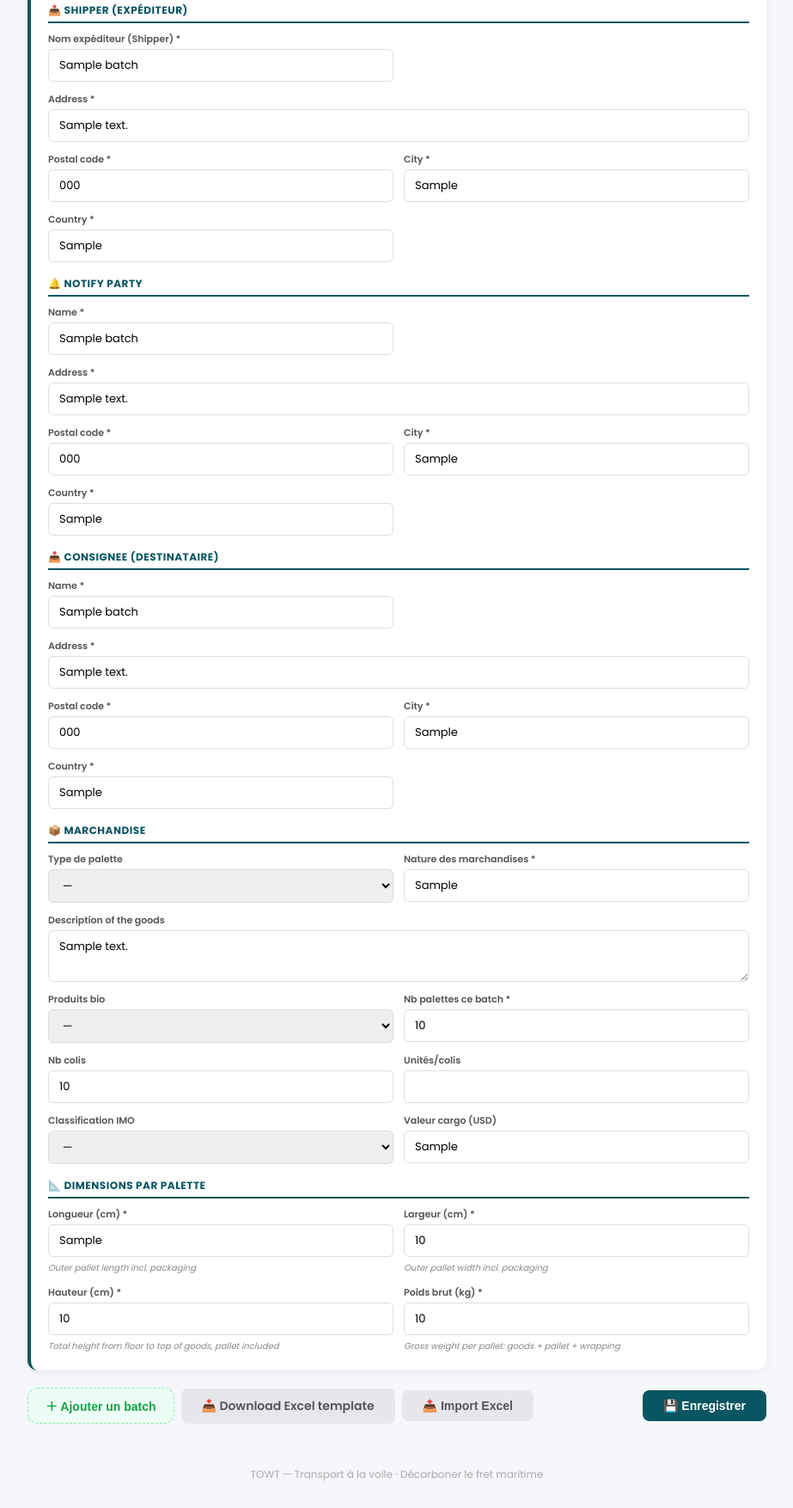
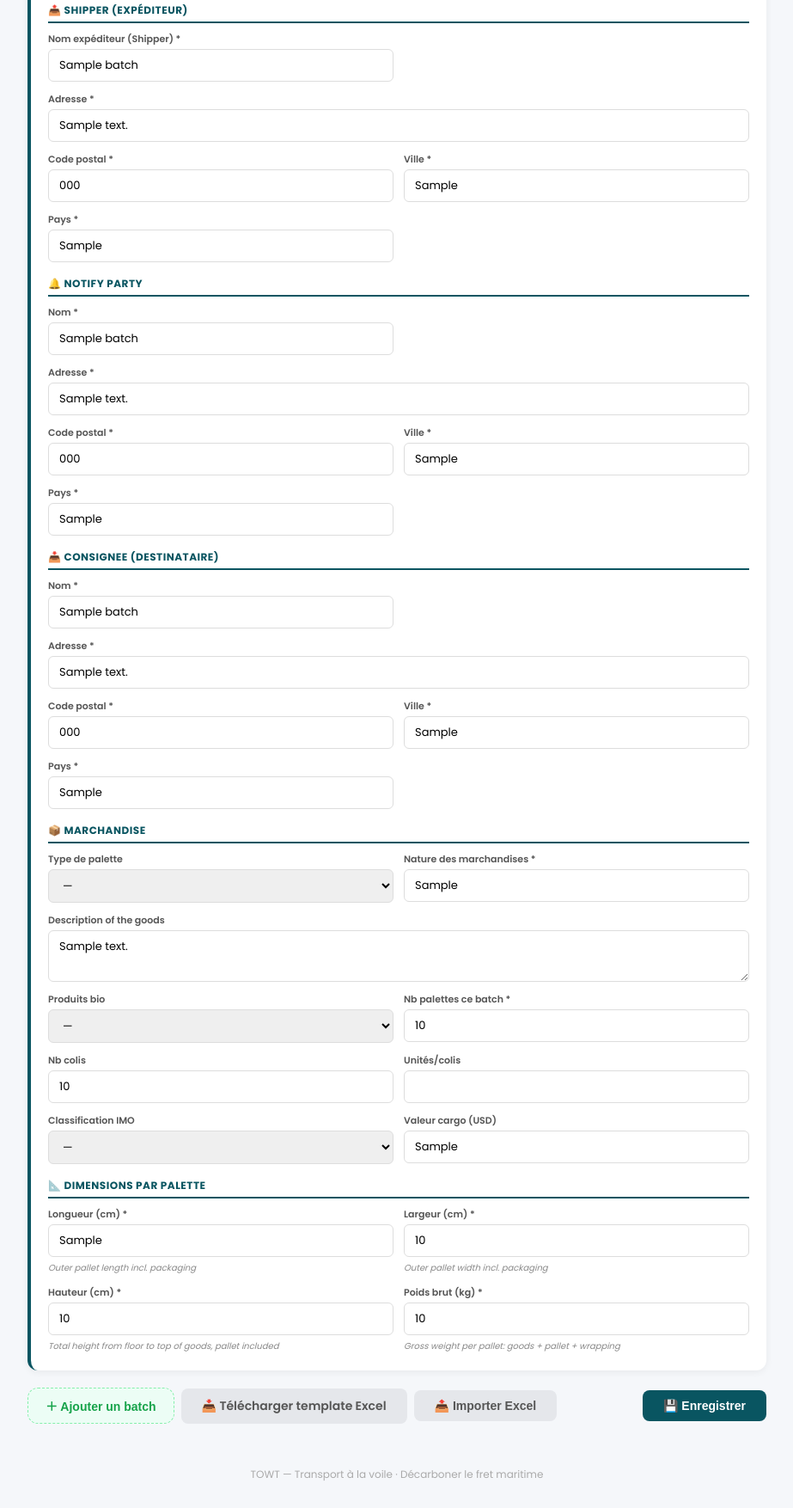
Before and after one commit to juliengonde-5G/mytowt, a FastAPI app: template app/templates/cargo/client_form.html in a window 1280 px wide. Shown: the part 768-2522 px from the top of the page at 86% size, without its empty margins (178-1101 px from the left). Run offline with FastAPI, Linux system fonts and the light colour scheme; the template is opened without the code that fills it: most values are stand-ins (such as "Sample title", 1, 10 or a date in 2020).

Commit message:
fix: audit corrections - fonts, CSS, i18n, double-submit prevention
Fixes identified during pre-production audit:

- Fix Poppins font on 403.html error page (was using system fonts)
- Fix MRV module undefined CSS variables (--text-secondary, --bg-primary, etc.)
  replaced with actual TOWT design system colors
- Translate all client portal error messages (no_file, invalid_file, invalid_format)
- Translate address labels in client form (shipper/notify/consignee sections)
  now uses t() translation function for all 5 languages
- Translate import modal, download template, and delete batch buttons
- Add double-submit prevention on all forms (base.html + client portal)
- Add 30+ new i18n translation keys for client-facing fields

https://claude.ai/code/session_01WAnQ46cn61n9iA5Kh5ybB8

```diff
--- a/app/templates/403.html
+++ b/app/templates/403.html
@@ -2,10 +2,13 @@
 <html lang="fr">
 <head>
     <meta charset="UTF-8"><meta name="viewport" content="width=device-width, initial-scale=1.0">
+    <link rel="preconnect" href="https://fonts.googleapis.com">
+    <link rel="preconnect" href="https://fonts.gstatic.com" crossorigin>
+    <link href="https://fonts.googleapis.com/css2?family=Poppins:wght@300;400;500;600;700&display=swap" rel="stylesheet">
     <title>TOWT - Accès non autorisé</title>
     <style>
         *{margin:0;padding:0;box-sizing:border-box}
-        body{font-family:-apple-system,BlinkMacSystemFont,"Segoe UI",Roboto,sans-serif;background:#f5f7fa;display:flex;align-items:center;justify-content:center;min-height:100vh;color:#333}
+        body{font-family:'Poppins',-apple-system,BlinkMacSystemFont,"Segoe UI",Roboto,sans-serif;background:#f5f7fa;display:flex;align-items:center;justify-content:center;min-height:100vh;color:#333}
         .container{text-align:center;background:white;border-radius:16px;padding:48px 40px;box-shadow:0 4px 24px rgba(0,0,0,0.08);max-width:480px}
         .icon{font-size:64px;margin-bottom:16px}
         h1{font-size:22px;margin-bottom:8px;color:#095561}
--- a/app/templates/cargo/client_form.html
+++ b/app/templates/cargo/client_form.html
@@ -72,11 +72,11 @@
         {% endif %}
 
         {% if request.query_params.get('error') == 'no_file' %}
-        <div class="locked-banner">No file selected.</div>
+        <div class="locked-banner">{{ t('error_no_file', lang) }}</div>
         {% elif request.query_params.get('error') == 'invalid_file' %}
-        <div class="locked-banner">Invalid Excel file. Please use the TOWT template.</div>
+        <div class="locked-banner">{{ t('error_invalid_file', lang) }}</div>
         {% elif request.query_params.get('error') == 'invalid_format' %}
-        <div class="locked-banner">Invalid format. Please use the TOWT Packing List template.</div>
+        <div class="locked-banner">{{ t('error_invalid_format', lang) }}</div>
         {% endif %}
 
         <!-- Info bar -->
@@ -111,7 +111,7 @@
                     {% if not pl.is_locked and pl.batches|length > 1 %}
                     <form method="POST" action="/p/{{ pl.token }}/batch/{{ batch.id }}" style="display:inline;">
                         <input type="hidden" name="_method" value="DELETE">
-                        <button type="button" class="btn-danger btn" onclick="if(confirm('Supprimer ce batch ?')) fetch('/p/{{ pl.token }}/batch/{{ batch.id }}',{method:'DELETE'}).then(()=>location.reload())">✕ Supprimer</button>
+                        <button type="button" class="btn-danger btn" onclick="if(confirm('{{ t('confirm_delete_batch', lang) }}')) fetch('/p/{{ pl.token }}/batch/{{ batch.id }}',{method:'DELETE'}).then(()=>location.reload())">✕ {{ t('delete', lang) }}</button>
                     </form>
                     {% endif %}
                 </div>
@@ -141,31 +141,31 @@
                         <div class="form-group"><label class="form-label">{{ t('f_batch_id', lang) }}</label><input type="text" name="{{ p }}customer_batch_id" class="form-input" value="{{ batch.customer_batch_id or '' }}"></div>
                     </div>
 
-                    <div class="section-title">📤 Shipper (Expéditeur)</div>
+                    <div class="section-title">📤 {{ t('f_shipper', lang) }}</div>
                     <div class="form-grid">
                         <div class="form-group"><label class="form-label">{{ t('f_shipper_name', lang) }} *</label><input type="text" name="{{ p }}shipper_name" class="form-input" value="{{ batch.shipper_name or '' }}" required></div>
-                        <div class="form-group full"><label class="form-label">Address *</label><input type="text" name="{{ p }}shipper_address" class="form-input" value="{{ batch.shipper_address or '' }}" required placeholder="Street address"></div>
-                        <div class="form-group"><label class="form-label">Postal code *</label><input type="text" name="{{ p }}shipper_postal" class="form-input" value="{{ batch.shipper_postal or '' }}" required></div>
-                        <div class="form-group"><label class="form-label">City *</label><input type="text" name="{{ p }}shipper_city" class="form-input" value="{{ batch.shipper_city or '' }}" required></div>
-                        <div class="form-group"><label class="form-label">Country *</label><input type="text" name="{{ p }}shipper_country" class="form-input" value="{{ batch.shipper_country or '' }}" required></div>
+                        <div class="form-group full"><label class="form-label">{{ t('f_address', lang) }} *</label><input type="text" name="{{ p }}shipper_address" class="form-input" value="{{ batch.shipper_address or '' }}" required></div>
+                        <div class="form-group"><label class="form-label">{{ t('f_postal_code', lang) }} *</label><input type="text" name="{{ p }}shipper_postal" class="form-input" value="{{ batch.shipper_postal or '' }}" required></div>
+                        <div class="form-group"><label class="form-label">{{ t('f_city', lang) }} *</label><input type="text" name="{{ p }}shipper_city" class="form-input" value="{{ batch.shipper_city or '' }}" required></div>
+                        <div class="form-group"><label class="form-label">{{ t('f_country', lang) }} *</label><input type="text" name="{{ p }}shipper_country" class="form-input" value="{{ batch.shipper_country or '' }}" required></div>
                     </div>
 
-                    <div class="section-title">🔔 Notify Party</div>
+                    <div class="section-title">🔔 {{ t('f_notify_party', lang) }}</div>
                     <div class="form-grid">
-                        <div class="form-group"><label class="form-label">Name *</label><input type="text" name="{{ p }}notify_name" class="form-input" value="{{ batch.notify_name or '' }}" required></div>
-                        <div class="form-group full"><label class="form-label">Address *</label><input type="text" name="{{ p }}notify_address" class="form-input" value="{{ batch.notify_address or '' }}" required placeholder="Street address"></div>
-                        <div class="form-group"><label class="form-label">Postal code *</label><input type="text" name="{{ p }}notify_postal" class="form-input" value="{{ batch.notify_postal or '' }}" required></div>
-                        <div class="form-group"><label class="form-label">City *</label><input type="text" name="{{ p }}notify_city" class="form-input" value="{{ batch.notify_city or '' }}" required></div>
-                        <div class="form-group"><label class="form-label">Country *</label><input type="text" name="{{ p }}notify_country" class="form-input" value="{{ batch.notify_country or '' }}" required></div>
+                        <div class="form-group"><label class="form-label">{{ t('f_name', lang) }} *</label><input type="text" name="{{ p }}notify_name" class="form-input" value="{{ batch.notify_name or '' }}" required></div>
+                        <div class="form-group full"><label class="form-label">{{ t('f_address', lang) }} *</label><input type="text" name="{{ p }}notify_address" class="form-input" value="{{ batch.notify_address or '' }}" required></div>
+                        <div class="form-group"><label class="form-label">{{ t('f_postal_code', lang) }} *</label><input type="text" name="{{ p }}notify_postal" class="form-input" value="{{ batch.notify_postal or '' }}" required></div>
+                        <div class="form-group"><label class="form-label">{{ t('f_city', lang) }} *</label><input type="text" name="{{ p }}notify_city" class="form-input" value="{{ batch.notify_city or '' }}" required></div>
+                        <div class="form-group"><label class="form-label">{{ t('f_country', lang) }} *</label><input type="text" name="{{ p }}notify_country" class="form-input" value="{{ batch.notify_country or '' }}" required></div>
                     </div>
 
-                    <div class="section-title">📥 Consignee (Destinataire)</div>
+                    <div class="section-title">📥 {{ t('f_consignee', lang) }}</div>
                     <div class="form-grid">
-                        <div class="form-group"><label class="form-label">Name *</label><input type="text" name="{{ p }}consignee_name" class="form-input" value="{{ batch.consignee_name or '' }}" required></div>
-                        <div class="form-group full"><label class="form-label">Address *</label><input type="text" name="{{ p }}consignee_address" class="form-input" value="{{ batch.consignee_address or '' }}" required placeholder="Street address"></div>
-                        <div class="form-group"><label class="form-label">Postal code *</label><input type="text" name="{{ p }}consignee_postal" class="form-input" value="{{ batch.consignee_postal or '' }}" required></div>
-                        <div class="form-group"><label class="form-label">City *</label><input type="text" name="{{ p }}consignee_city" class="form-input" value="{{ batch.consignee_city or '' }}" required></div>
-                        <div class="form-group"><label class="form-label">Country *</label><input type="text" name="{{ p }}consignee_country" class="form-input" value="{{ batch.consignee_country or '' }}" required></div>
+                        <div class="form-group"><label class="form-label">{{ t('f_name', lang) }} *</label><input type="text" name="{{ p }}consignee_name" class="form-input" value="{{ batch.consignee_name or '' }}" required></div>
+                        <div class="form-group full"><label class="form-label">{{ t('f_address', lang) }} *</label><input type="text" name="{{ p }}consignee_address" class="form-input" value="{{ batch.consignee_address or '' }}" required></div>
+                        <div class="form-group"><label class="form-label">{{ t('f_postal_code', lang) }} *</label><input type="text" name="{{ p }}consignee_postal" class="form-input" value="{{ batch.consignee_postal or '' }}" required></div>
+                        <div class="form-group"><label class="form-label">{{ t('f_city', lang) }} *</label><input type="text" name="{{ p }}consignee_city" class="form-input" value="{{ batch.consignee_city or '' }}" required></div>
+                        <div class="form-group"><label class="form-label">{{ t('f_country', lang) }} *</label><input type="text" name="{{ p }}consignee_country" class="form-input" value="{{ batch.consignee_country or '' }}" required></div>
                     </div>
 
                     <div class="section-title">📦 {{ t('pl_goods_section', lang) }}</div>
@@ -220,8 +220,8 @@
                     <form method="POST" action="/p/{{ pl.token }}/batch/add" style="display:inline;">
                         <button type="submit" class="btn btn-add" style="width:auto;padding:10px 20px;">＋ {{ t('pl_add_batch', lang) }}</button>
                     </form>
-                    <a href="/p/{{ pl.token }}/template" class="btn btn-secondary">📥 Download Excel template</a>
-                    <button type="button" class="btn btn-secondary" onclick="document.getElementById('import-modal').style.display='flex'">📤 Import Excel</button>
+                    <a href="/p/{{ pl.token }}/template" class="btn btn-secondary">📥 {{ t('download_template', lang) }}</a>
+                    <button type="button" class="btn btn-secondary" onclick="document.getElementById('import-modal').style.display='flex'">📤 {{ t('import_excel', lang) }}</button>
                 </div>
                 <button type="submit" class="btn btn-primary">💾 {{ t('save', lang) }}</button>
             </div>
@@ -232,13 +232,13 @@
     <!-- Import Excel Modal -->
     <div id="import-modal" style="display:none;position:fixed;top:0;left:0;right:0;bottom:0;background:rgba(0,0,0,0.4);z-index:1000;align-items:center;justify-content:center;" onclick="if(event.target===this) this.style.display='none'">
         <div style="background:white;border-radius:12px;padding:24px;max-width:500px;width:90%;box-shadow:0 8px 32px rgba(0,0,0,0.2);">
-            <h3 style="margin-bottom:8px;color:#095561;">📤 Import Excel Template</h3>
-            <p style="font-size:12px;color:#888;margin-bottom:16px;">Upload your filled Packing List template. Existing batch data will be updated with the imported values.</p>
+            <h3 style="margin-bottom:8px;color:#095561;">📤 {{ t('import_excel_title', lang) }}</h3>
+            <p style="font-size:12px;color:#888;margin-bottom:16px;">{{ t('import_excel_desc', lang) }}</p>
             <form method="POST" action="/p/{{ pl.token }}/import" enctype="multipart/form-data">
                 <input type="file" name="file" accept=".xlsx,.xls" class="form-input" required style="margin-bottom:16px;">
                 <div style="display:flex;gap:8px;justify-content:flex-end;">
-                    <button type="button" class="btn btn-secondary" onclick="document.getElementById('import-modal').style.display='none'">Cancel</button>
-                    <button type="submit" class="btn btn-primary">📤 Import</button>
+                    <button type="button" class="btn btn-secondary" onclick="document.getElementById('import-modal').style.display='none'">{{ t('cancel', lang) }}</button>
+                    <button type="submit" class="btn btn-primary">📤 {{ t('import_excel', lang) }}</button>
                 </div>
             </form>
         </div>
@@ -247,5 +247,15 @@
     <div class="footer">
         <p>TOWT — Transport à la voile · Décarboner le fret maritime</p>
     </div>
+    <script>
+        document.addEventListener('submit', function(e) {
+            var btn = e.target.querySelector('button[type="submit"]');
+            if (btn && !btn.disabled) {
+                btn.disabled = true;
+                btn.style.opacity = '0.6';
+                setTimeout(function() { btn.disabled = false; btn.style.opacity = '1'; }, 5000);
+            }
+        });
+    </script>
 </body>
 </html>
```
Also changed, not shown: app/i18n/__init__.py (+43 -0 lines), app/templates/base.html (+10 -0 lines), app/templates/mrv/index.html (+16 -16 lines).
